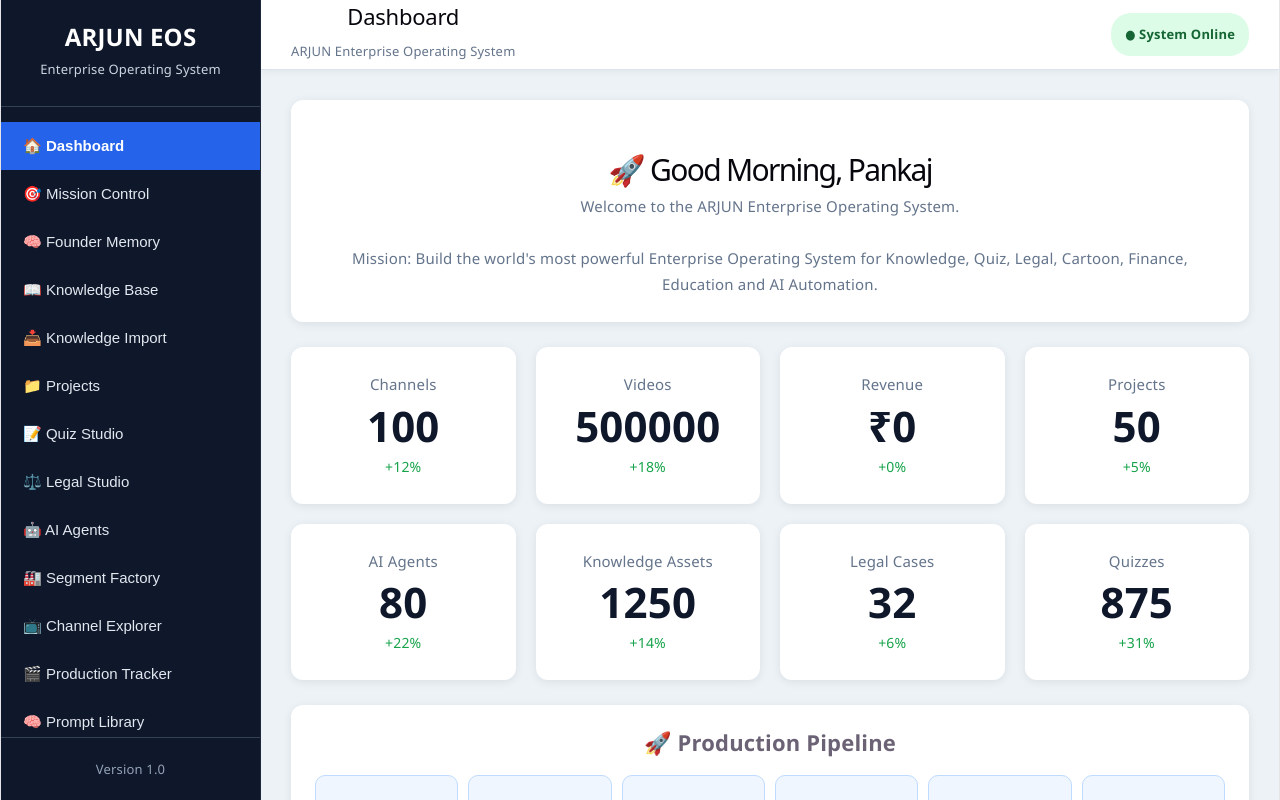
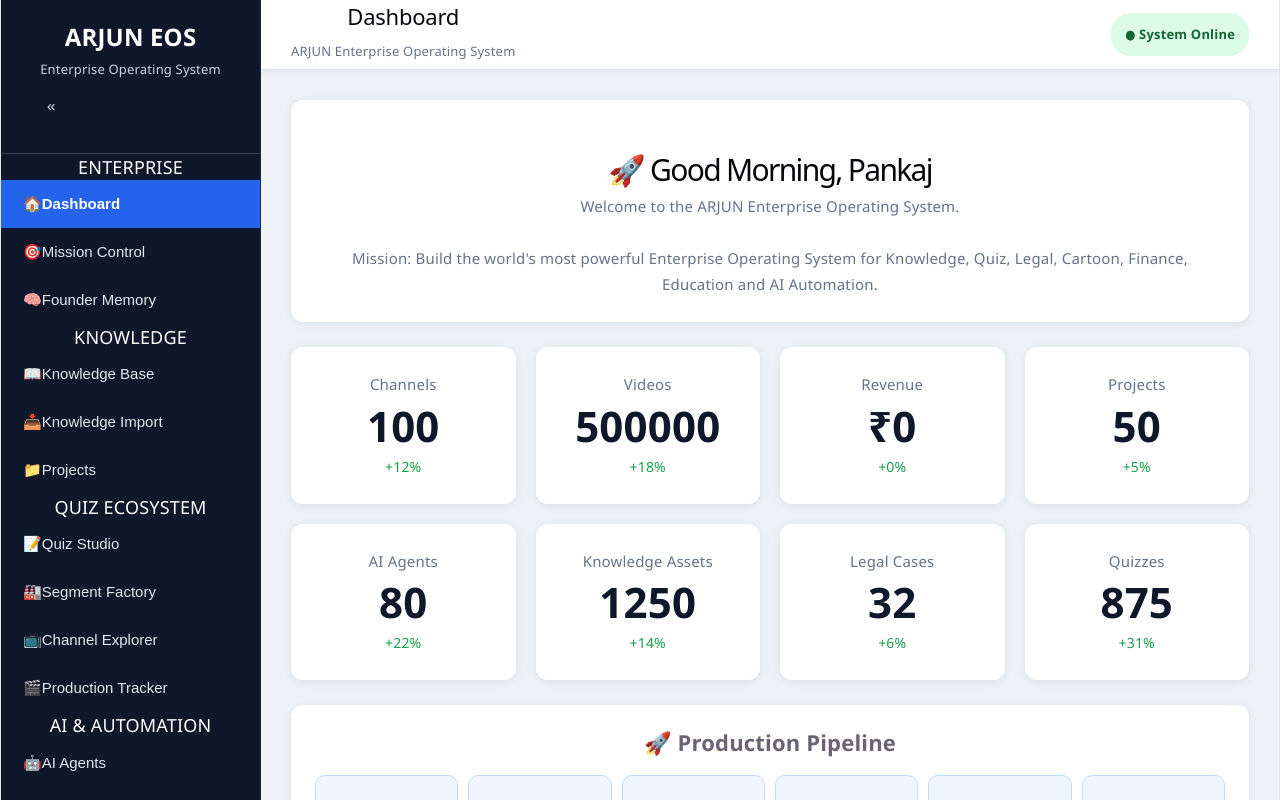
Before and after one commit to pankajnandlalsharma-afk/arjun-eos, a React (Vite) app: page / in a window 1280 px wide. Built offline with nearby package versions, Linux system fonts and the light colour scheme.

Commit message:
feat(shell): upgrade enterprise sidebar with grouped navigation and collapse support

```diff
--- a/src/layouts/Sidebar.jsx
+++ b/src/layouts/Sidebar.jsx
@@ -1,33 +1,45 @@
-import React from "react";
+import React, { useMemo, useState } from "react";
 
 const menu = [
-    { id: "dashboard", title: "🏠 Dashboard" },
-
-    { id: "mission", title: "🎯 Mission Control" },
-
-    { id: "founderMemory", title: "🧠 Founder Memory" },
-
-    { id: "knowledge", title: "📖 Knowledge Base" },
-
-    { id: "knowledge-import", title: "📥 Knowledge Import" },
-
-    { id: "projects", title: "📁 Projects" },
-
-    { id: "quiz", title: "📝 Quiz Studio" },
-
-    { id: "legal", title: "⚖️ Legal Studio" },
-
-    { id: "ai", title: "🤖 AI Agents" },
-
-    { id: "segment", title: "🏭 Segment Factory" },
-
-    { id: "channels", title: "📺 Channel Explorer" },
-
-    { id: "production", title: "🎬 Production Tracker" },
-
-    { id: "prompts", title: "🧠 Prompt Library" },
-
-    { id: "sops", title: "📚 SOP Library" }
+    {
+        section: "ENTERPRISE",
+        items: [
+            { id: "dashboard", icon: "🏠", title: "Dashboard" },
+            { id: "mission", icon: "🎯", title: "Mission Control" },
+            { id: "founderMemory", icon: "🧠", title: "Founder Memory" }
+        ]
+    },
+    {
+        section: "KNOWLEDGE",
+        items: [
+            { id: "knowledge", icon: "📖", title: "Knowledge Base" },
+            { id: "knowledge-import", icon: "📥", title: "Knowledge Import" },
+            { id: "projects", icon: "📁", title: "Projects" }
+        ]
+    },
+    {
+        section: "QUIZ ECOSYSTEM",
+        items: [
+            { id: "quiz", icon: "📝", title: "Quiz Studio" },
+            { id: "segment", icon: "🏭", title: "Segment Factory" },
+            { id: "channels", icon: "📺", title: "Channel Explorer" },
+            { id: "production", icon: "🎬", title: "Production Tracker" }
+        ]
+    },
+    {
+        section: "AI & AUTOMATION",
+        items: [
+            { id: "ai", icon: "🤖", title: "AI Agents" },
+            { id: "prompts", icon: "💡", title: "Prompt Library" },
+            { id: "sops", icon: "📚", title: "SOP Library" }
+        ]
+    },
+    {
+        section: "LEGAL",
+        items: [
+            { id: "legal", icon: "⚖️", title: "Legal Studio" }
+        ]
+    }
 ];
 
 export default function Sidebar({
@@ -35,52 +47,139 @@ export default function Sidebar({
     setCurrentPage
 }) {
 
+    const [collapsed, setCollapsed] = useState(false);
+
+    const currentTitle = useMemo(() => {
+        for (const group of menu) {
+            const page = group.items.find(i => i.id === currentPage);
+            if (page) return page.title;
+        }
+        return "Dashboard";
+    }, [currentPage]);
+
     return (
-        <aside className="sidebar">
+
+        <aside className={collapsed ? "sidebar collapsed" : "sidebar"}>
 
             <div className="sidebar-header">
 
+                <div>
+
                     <div className="sidebar-title">
-                    ARJUN EOS
-                </div>
 
-                <div className="sidebar-subtitle">
-                    Enterprise Operating System
-                </div>
+                        {collapsed ? "AE" : "ARJUN EOS"}
 
                     </div>
 
-            <div className="sidebar-menu">
+                    {!collapsed && (
 
-                {
-                    menu.map(item => (
+                        <div className="sidebar-subtitle">
+
+                            Enterprise Operating System
+
+                        </div>
+
+                    )}
+
+                </div>
+
+                <button
+                    className="collapse-btn"
+                    onClick={() => setCollapsed(!collapsed)}
+                >
+                    {collapsed ? "»" : "«"}
+                </button>
+
+            </div>
+
+            <div className="sidebar-scroll">
+
+                {menu.map(section => (
+
+                    <div
+                        key={section.section}
+                        className="sidebar-section"
+                    >
+
+                        {!collapsed && (
+
+                            <div className="sidebar-section-title">
+
+                                {section.section}
+
+                            </div>
+
+                        )}
+
+                        {section.items.map(item => (
 
                             <button
                                 key={item.id}
                                 className={
                                     currentPage === item.id
-                                    ? "active"
-                                    : ""
+                                        ? "menu-item active"
+                                        : "menu-item"
                                 }
                                 onClick={() =>
                                     setCurrentPage(item.id)
                                 }
                             >
+
+                                <span className="menu-icon">
+
+                                    {item.icon}
+
+                                </span>
+
+                                {!collapsed && (
+
+                                    <span>
+
                                         {item.title}
+
+                                    </span>
+
+                                )}
+
                             </button>
 
-                    ))
-                }
+                        ))}
+
+                    </div>
+
+                ))}
 
             </div>
 
             <div className="sidebar-footer">
 
-                Version 1.0
+                {!collapsed && (
+
+                    <>
+                        <div>
+
+                            <strong>Current</strong>
+
+                        </div>
+
+                        <div>{currentTitle}</div>
+
+                        <br />
+
+                        <div>
+
+                            Enterprise Shell v1.0
+
+                        </div>
+
+                    </>
+
+                )}
 
             </div>
 
         </aside>
+
     );
 
 }
```
Lines whose indentation alone changed are shown as unchanged.
